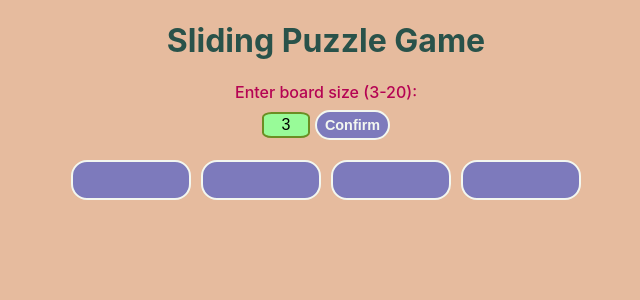
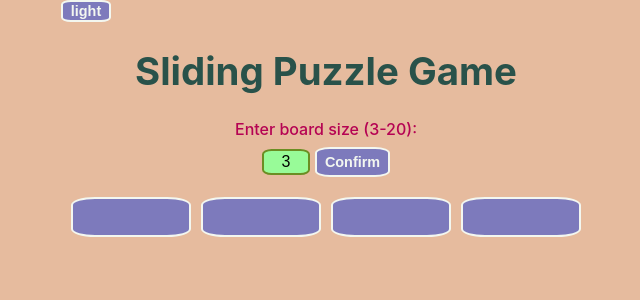
Before and after one commit to dingdong-22/sliding-puzzle, a React (Create React App) app: page / in a window 1280 px wide. Shown: the top 300 px of the page, without its empty margins (314-954 px from the left). Built offline with nearby package versions, Linux system fonts and the light colour scheme.

Commit message:
feat: toggle between light and dark mode

```diff
--- a/src/AnswerDisplay.jsx
+++ b/src/AnswerDisplay.jsx
@@ -2,13 +2,14 @@ function AnswerDisplay(props) {
   function createDisplay() {
     let mapping = props.answer.map((x, i) => {
       return (
-        <div id={`pos${i}`} className="answer-value">
+        <div className="answer-value" id={`pos${i}`} key={i}>
           {x}
         </div>
       );
     });
     return mapping;
   }
+
   if (props.answer.length > 0) {
     return (
       <div>
--- a/src/App.css
+++ b/src/App.css
@@ -1,30 +1,43 @@
-/* light theme */
 :root {
   --size: 0;
+}
+
+body {
+  background-color: var(--clr-main-background);
+  display: grid;
+  place-items: center;
+  color: var(--clr-main-text);
+
   --clr-main-background: #e6bb9e;
   --clr-title-text: #29524a;
   --clr-main-text: #f6f5f4;
+  --clr-functional-buttons-text: #f3f7f0;
+  --clr-text1: #b50353;
+  --clr-tile-text: #f3f7f0;
+
+  --clr-functional-buttons: #7d7abc;
   --clr-main-button-hover: #593c8f;
   --clr-main-button-active: #9b70ff;
+
   --clr-tile-unlocked: #84a98c;
   --clr-zero-tile-unlocked: #3b8ea5;
+  --clr-tile-unlocked-border: #003d1f;
+
   --clr-tile-locked: #196076;
+  --clr-tile-locked-border: #f3f7f0;
   --clr-tile-locked-hover: #2489a8;
   --clr-tile-locked-active: #f2545b;
+
   --clr-zero-tile-locked: #f2545b;
   --clr-zero-tile-locked-hover: #f3686f;
-  --clr-functional-buttons: #7d7abc;
-  --clr-functional-buttons-text: #f3f7f0;
+
   --clr-answer-display: #878787;
   --clr-answer-boxes: #196076;
+  --clr-answer-value-border: #f3f7f0;
   --clr-next-move: #f2545b;
-  --clr-text1: #b50353;
-  --clr-tile-unlocked-border: #003d1f;
-  --clr-tile-locked-border: #f3f7f0;
-  --clr-tile-text: #f3f7f0;
+
   --clr-input-background: #98fb98;
   --clr-input-border: #6b8e23;
-  --clr-answer-value-border: #f3f7f0;
 
   --clr-input-border-invalid: #800000;
   --clr-input-background-invalid: #fa8072;
@@ -32,50 +45,48 @@
   --clr-input-background-valid: #98fb98;
 }
 
-/* dark theme */
-/* :root {
-  --size: 0;
+body.dark {
   --clr-main-background: #343232;
-  --clr-title-text: #a75415;
-  --clr-main-text: #a975a5;
-  --clr-main-button-hover: #4c5f94;
-  --clr-main-button-active: #4c5f94;
-  --clr-tile-unlocked: #303a77;
-  --clr-zero-tile-unlocked: #7b3030;
-  --clr-tile-locked: #6d181c;
-  --clr-tile-locked-hover: #6b3437;
-  --clr-tile-locked-active: #a75415;
-  --clr-zero-tile-locked: #a75415;
-  --clr-zero-tile-locked-hover: #9b5a28;
-  --clr-functional-buttons: #3e4e79;
-  --clr-functional-buttons-text: #321617;
+  --clr-title-text: #ffffffd7;
+  --clr-main-text: #ffffffd7;
+  --clr-functional-buttons-text: #ffffffd7;
+  --clr-text1: #ffffffd7;
+  --clr-tile-text: #ffffffd7;
+
+  --clr-functional-buttons: #1c1b1b;
+  --clr-main-button-hover: #393939;
+  --clr-main-button-active: #393939;
+
+  --clr-tile-unlocked: #394280;
+  --clr-tile-unlocked-border: #3f0f04;
+  --clr-zero-tile-unlocked: #912929;
+
+  --clr-tile-locked: #682a2c;
+  --clr-tile-locked-border: #271919;
+  --clr-tile-locked-hover: #742f31;
+  --clr-tile-locked-active: #742f31;
+
+  --clr-zero-tile-locked: #255d6c;
+  --clr-zero-tile-locked-hover: #286475;
+
   --clr-answer-display: #095a5a;
-  --clr-answer-boxes: #6d181c;
-  --clr-next-move: #a75415;
-  --clr-text1: #92468c;
-  --clr-tile-unlocked-border: #3d1d00;
-  --clr-tile-locked-border: #271919;
-  --clr-tile-text: #a975a5;
+  --clr-answer-boxes: #682a2c;
+  --clr-answer-value-border: #271919;
+  --clr-next-move: #255d6c;
+
   --clr-input-border: #6b8e23;
   --clr-input-background: #98fb98;
-  --clr-answer-value-border: #271919;
 
   --clr-input-border-invalid: #802b2b;
   --clr-input-background-invalid: #b05e55;
-  --clr-input-border-valid: #779045;
-  --clr-input-background-valid: #62b262;
-} */
-
-body {
-  background-color: var(--clr-main-background);
-  display: grid;
-  place-items: center;
-  color: var(--clr-main-text);
+  --clr-input-border-valid: #267b31;
+  --clr-input-background-valid: #4ca84c;
 }
 
 .title {
   text-align: center;
   color: var(--clr-title-text);
+  font-size: 1.2rem;
 }
 
 label {
@@ -143,7 +154,7 @@ button:active {
 
 .locked-tile {
   background-color: var(--clr-tile-locked);
-  border-radius: 0.6rem;
+  border-radius: 10%;
   border: 2.5px var(--clr-tile-locked-border) solid;
 }
 
@@ -157,9 +168,8 @@ button:active {
 
 .locked-zero-tile {
   background-color: var(--clr-zero-tile-locked);
-  border-radius: 0.6rem;
+  border-radius: 10%;
   border: 2.5px var(--clr-tile-locked-border) solid;
-  /* color: black; */
 }
 
 .locked-zero-tile:hover {
@@ -178,7 +188,8 @@ button:active {
 .solver-button,
 .play-solution-button,
 .blank-button,
-.size-button {
+.size-button,
+.mode-switch-button {
   background-color: var(--clr-functional-buttons);
   color: var(--clr-functional-buttons-text);
   border: 2px var(--clr-functional-buttons-text) solid;
@@ -194,13 +205,13 @@ button:active {
   min-width: 120px;
   white-space: nowrap;
   min-height: 40px;
-  border-radius: 1rem;
+  border-radius: 20%;
 }
 
 .size-button {
   width: 75px;
   height: 30px;
-  border-radius: 1rem;
+  border-radius: 20%;
   margin-left: 5px;
 }
 
@@ -249,3 +260,23 @@ button:active {
   font-size: 1.5rem;
   font-weight: 600;
 }
+
+.mode-switch-button {
+  min-width: 50px;
+  border-radius: 20%;
+}
+
+.mode-switch-button:hover {
+  cursor: pointer;
+  transform: none;
+  -webkit-transform: none;
+  box-shadow: none;
+  background-color: var(--clr-functional-buttons);
+}
+
+.mode-switch-s:active {
+  transform: none;
+  -webkit-transform: none;
+  box-shadow: none;
+  background-color: var(--clr-functional-buttons);
+}
--- a/src/App.js
+++ b/src/App.js
@@ -8,15 +8,12 @@ import ScrambleBoard from "./ScrambleBoard.jsx";
 import AutoPlay from "./AutoPlay";
 import AnswerDisplay from "./AnswerDisplay";
 import StatusDisplay from "./StatusDisplay";
+import LightDarkButton from "./LightDarkButton";
 
 function App() {
-  //keeps track of current tile order
   let [order, setOrder] = useState([]);
-  //if true then can lock
   let [shuffled, setShuffled] = useState(false);
-  //lock board to allow user input
   let [lock, setLock] = useState(false);
-  //used to compare current order to correct order
   let [correctOrder, setCorrectOrder] = useState([]);
   let [answer, setAnswer] = useState([]);
   let [on, setOn] = useState(false);
@@ -31,9 +28,10 @@ function App() {
     }
     return true;
   }
-  //if locked and order === answer then display well done retry
+
   return (
     <div>
+      <LightDarkButton />
       <div className="title">
         <h1>Sliding Puzzle Game</h1>
       </div>
@@ -53,7 +51,7 @@ function App() {
           lock={lock}
           correctOrder={correctOrder}
           answer={answer}
-          setAnswer={setAnswer} //may need to reset if user does not follow correctly
+          setAnswer={setAnswer}
         />
       </div>
       <div className="functions-container">
--- a/src/Board.jsx
+++ b/src/Board.jsx
@@ -58,13 +58,13 @@ function Board(props) {
     if (!props.lock) {
       if (props.order[i] !== 0) {
         boardItems.push(
-          <div id={i} className="tile">
+          <div className="tile" id={i} key={i}>
             {props.order[i]}
           </div>
         );
       } else {
         boardItems.push(
-          <div id={i} className="zero-tile">
+          <div className="zero-tile" id={i} key={i}>
             {props.order[i]}
           </div>
         );
@@ -73,8 +73,9 @@ function Board(props) {
       if (props.order[i] !== 0) {
         boardItems.push(
           <button
+            className="locked-tile"
             id={i}
-            className="locked-tile"
+            key={i}
             onClick={(e) => moveTile(e.target.innerText, e.target.id)}
           >
             {props.order[i]}
@@ -83,8 +84,9 @@ function Board(props) {
       } else {
         boardItems.push(
           <button
+            className="locked-zero-tile"
             id={i}
-            className="locked-zero-tile"
+            key={i}
             onClick={(e) => moveTile(e.target.innerText, e.target.id)}
           >
             {props.order[i]}
--- /dev/null
+++ b/src/LightDarkButton.jsx
@@ -0,0 +1,26 @@
+import { useState } from "react";
+
+function LightDarkButton() {
+  let [mode, setMode] = useState(false);
+
+  function switchModes() {
+    document.body.classList.toggle("dark");
+    setMode(!mode);
+  }
+
+  return (
+    <div>
+      {mode ? (
+        <button className="mode-switch-button" onClick={() => switchModes()}>
+          dark
+        </button>
+      ) : (
+        <button className="mode-switch-button" onClick={() => switchModes()}>
+          light
+        </button>
+      )}
+    </div>
+  );
+}
+
+export default LightDarkButton;
--- a/src/Lock.jsx
+++ b/src/Lock.jsx
@@ -5,11 +5,7 @@ function Lock(props) {
         <button
           className="lock-button"
           onClick={() => {
-            if (!props.lock) {
-              props.setLock(true);
-            } else {
-              props.setLock(false);
-            }
+            props.setLock(!props.lock)
           }}
         >
           {props.lock ? "Unlock" : "Lock"}
--- a/src/ScrambleBoard.jsx
+++ b/src/ScrambleBoard.jsx
@@ -40,7 +40,6 @@ function solvable(newOrder, zeroRow) {
       return false;
     }
   }
-
   return true;
 }
 
--- a/src/SizeInput.jsx
+++ b/src/SizeInput.jsx
@@ -6,12 +6,13 @@ function SizeInput(props) {
   let max = 20;
   function confirmSize() {
     let root = document.querySelector(":root");
+    let body = document.querySelector("body");
     if (props.lock || size < min || size > max) {
-      root.style.setProperty(
+      body.style.setProperty(
         "--clr-input-border",
         "var(--clr-input-border-invalid)"
       );
-      root.style.setProperty(
+      body.style.setProperty(
         "--clr-input-background",
         "var(--clr-input-background-invalid)"
       );
@@ -19,11 +20,11 @@ function SizeInput(props) {
     }
 
     root.style.setProperty("--size", size);
-    root.style.setProperty(
+    body.style.setProperty(
       "--clr-input-border",
       "var(--clr-input-border-valid)"
     );
-    root.style.setProperty(
+    body.style.setProperty(
       "--clr-input-background",
       "var(--clr-input-background-valid)"
     );
```
